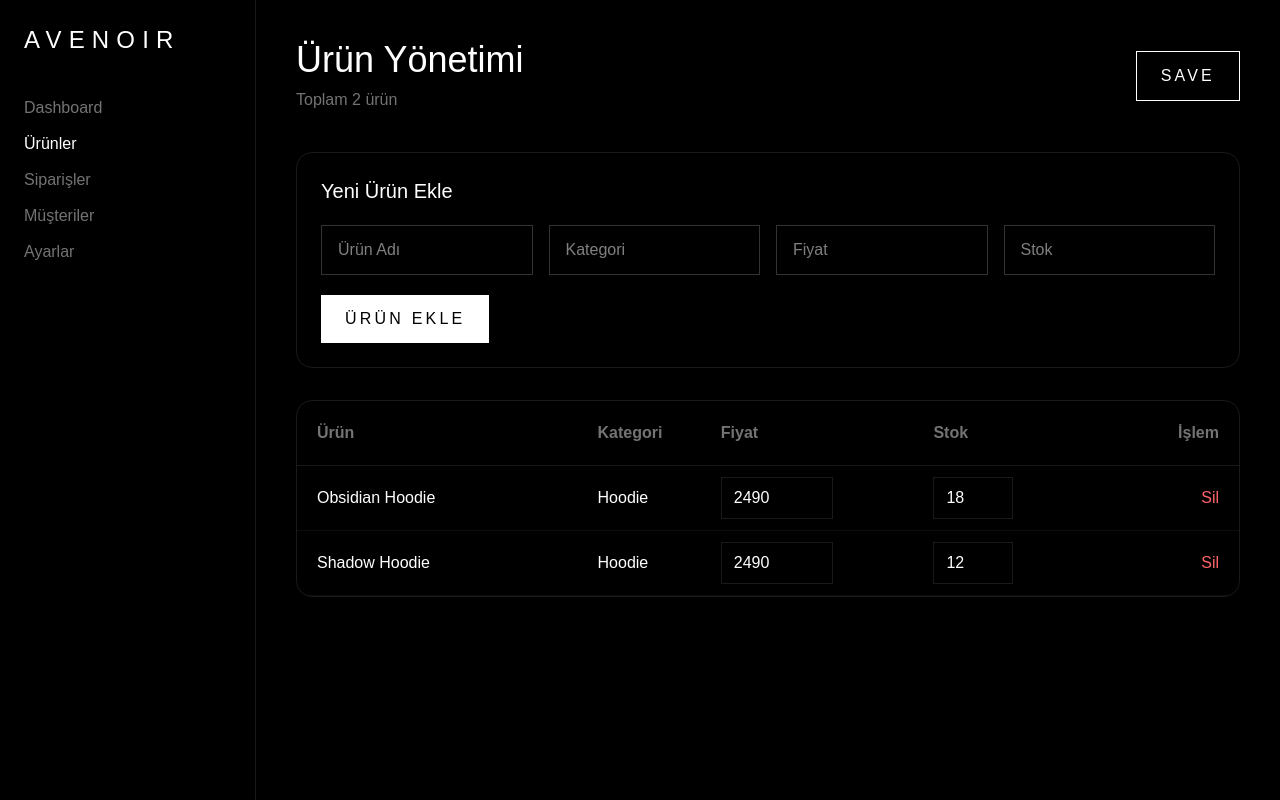
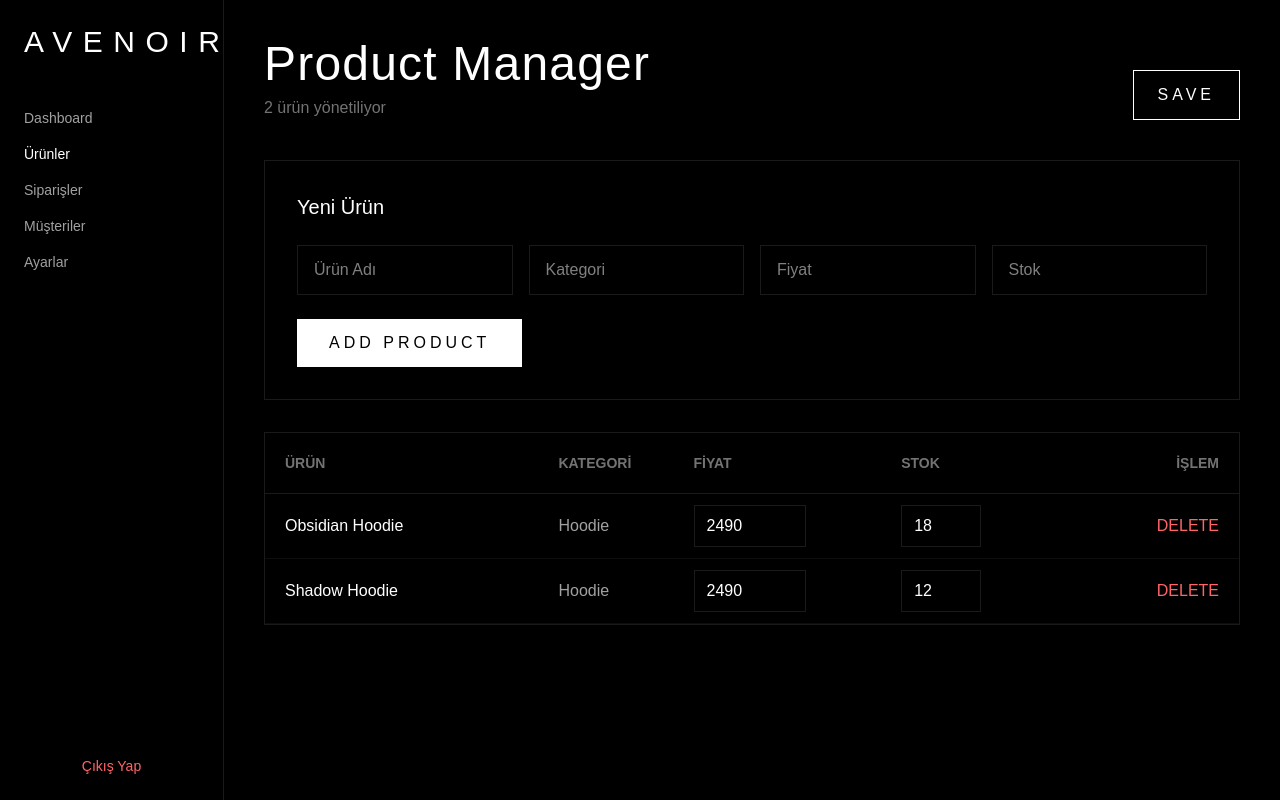
Before and after one commit to chacha1881q/avenoir, a Next.js app: page /admin/products in a window 1280 px wide. Built offline with nearby package versions, Linux system fonts and the light colour scheme.

Commit message:
Admin Panel Update

```diff
--- a/app/admin/products/page.tsx
+++ b/app/admin/products/page.tsx
@@ -77,55 +77,72 @@ export default function ProductsPage() {
   return (
     <div className="min-h-screen bg-black text-white flex">
       {/* Sidebar */}
-      <aside className="w-64 border-r border-white/10 p-6">
-        <h1 className="text-2xl tracking-[0.3em] mb-10">AVENOIR</h1>
+      <aside className="w-56 border-r border-white/10 p-6 flex flex-col">
+        <h1 className="text-3xl tracking-[0.35em] mb-12">AVENOIR</h1>
 
-        <nav className="space-y-3">
-          <Link href="/admin" className="block text-neutral-500 hover:text-white">
+        <nav className="space-y-4 text-sm">
+          <Link href="/admin" className="block text-neutral-400 hover:text-white">
             Dashboard
           </Link>
+
           <Link href="/admin/products" className="block text-white">
             Ürünler
           </Link>
-          <Link href="/admin/orders" className="block text-neutral-500 hover:text-white">
+
+          <Link href="/admin/orders" className="block text-neutral-400 hover:text-white">
             Siparişler
           </Link>
-          <Link href="/admin/customers" className="block text-neutral-500 hover:text-white">
+
+          <Link href="/admin/customers" className="block text-neutral-400 hover:text-white">
             Müşteriler
           </Link>
-          <Link href="/admin/settings" className="block text-neutral-500 hover:text-white">
+
+          <Link href="/admin/settings" className="block text-neutral-400 hover:text-white">
             Ayarlar
           </Link>
         </nav>
+
+        <button
+          onClick={() => {
+            localStorage.removeItem("admin");
+            location.href = "/admin/login";
+          }}
+          className="mt-auto text-red-400 text-sm hover:text-red-300"
+        >
+          Çıkış Yap
+        </button>
       </aside>
 
       {/* Main */}
       <main className="flex-1 p-10">
-        <div className="flex justify-between items-center mb-10">
+        <div className="flex items-end justify-between mb-10">
           <div>
-            <h2 className="text-4xl font-light">Ürün Yönetimi</h2>
+            <h2 className="text-5xl font-extralight tracking-wide">
+              Product Manager
+            </h2>
+
             <p className="text-neutral-500 mt-2">
-              Toplam {products.length} ürün
+              {products.length} ürün yönetiliyor
             </p>
           </div>
 
-          <button className="border border-white px-6 py-3 tracking-[0.2em] hover:bg-white hover:text-black transition">
+          <button className="border border-white px-6 py-3 tracking-[0.25em] hover:bg-white hover:text-black transition">
             SAVE
           </button>
         </div>
 
         {/* Add Product */}
-        <div className="border border-white/10 rounded-2xl p-6 mb-8">
-          <h3 className="text-xl mb-5">Yeni Ürün Ekle</h3>
+        <section className="border border-white/10 p-8 mb-8">
+          <h3 className="text-xl mb-6">Yeni Ürün</h3>
 
-          <div className="grid grid-cols-4 gap-4">
+          <div className="grid grid-cols-4 gap-4 mb-6">
             <input
               placeholder="Ürün Adı"
               value={newProduct.name}
               onChange={(e) =>
                 setNewProduct({ ...newProduct, name: e.target.value })
               }
-              className="bg-transparent border border-white/20 px-4 py-3 outline-none"
+              className="bg-transparent border border-white/10 px-4 py-3 outline-none focus:border-white"
             />
 
             <input
@@ -134,7 +151,7 @@ export default function ProductsPage() {
               onChange={(e) =>
                 setNewProduct({ ...newProduct, category: e.target.value })
               }
-              className="bg-transparent border border-white/20 px-4 py-3 outline-none"
+              className="bg-transparent border border-white/10 px-4 py-3 outline-none focus:border-white"
             />
 
             <input
@@ -144,7 +161,7 @@ export default function ProductsPage() {
               onChange={(e) =>
                 setNewProduct({ ...newProduct, price: e.target.value })
               }
-              className="bg-transparent border border-white/20 px-4 py-3 outline-none"
+              className="bg-transparent border border-white/10 px-4 py-3 outline-none focus:border-white"
             />
 
             <input
@@ -154,28 +171,28 @@ export default function ProductsPage() {
               onChange={(e) =>
                 setNewProduct({ ...newProduct, stock: e.target.value })
               }
-              className="bg-transparent border border-white/20 px-4 py-3 outline-none"
+              className="bg-transparent border border-white/10 px-4 py-3 outline-none focus:border-white"
             />
           </div>
 
           <button
             onClick={addProduct}
-            className="mt-5 bg-white text-black px-6 py-3 tracking-[0.2em]"
+            className="bg-white text-black px-8 py-3 tracking-[0.25em] hover:opacity-90"
           >
-            ÜRÜN EKLE
+            ADD PRODUCT
           </button>
-        </div>
+        </section>
 
-        {/* Product Table */}
-        <div className="border border-white/10 rounded-2xl overflow-hidden">
+        {/* Products */}
+        <section className="border border-white/10">
           <table className="w-full">
-            <thead className="border-b border-white/10 text-neutral-500">
+            <thead className="border-b border-white/10 text-neutral-500 text-sm">
               <tr>
-                <th className="text-left p-5">Ürün</th>
-                <th className="text-left">Kategori</th>
-                <th className="text-left">Fiyat</th>
-                <th className="text-left">Stok</th>
-                <th className="text-right p-5">İşlem</th>
+                <th className="text-left p-5">ÜRÜN</th>
+                <th className="text-left">KATEGORİ</th>
+                <th className="text-left">FİYAT</th>
+                <th className="text-left">STOK</th>
+                <th className="text-right p-5">İŞLEM</th>
               </tr>
             </thead>
 
@@ -183,11 +200,11 @@ export default function ProductsPage() {
               {products.map((product) => (
                 <tr
                   key={product.id}
-                  className="border-b border-white/5 hover:bg-white/5"
+                  className="border-b border-white/5 hover:bg-white/5 transition"
                 >
                   <td className="p-5">{product.name}</td>
 
-                  <td>{product.category}</td>
+                  <td className="text-neutral-400">{product.category}</td>
 
                   <td>
                     <input
@@ -196,7 +213,7 @@ export default function ProductsPage() {
                       onChange={(e) =>
                         updatePrice(product.id, Number(e.target.value))
                       }
-                      className="w-28 bg-transparent border border-white/10 px-3 py-2"
+                      className="w-28 bg-transparent border border-white/10 px-3 py-2 outline-none"
                     />
                   </td>
 
@@ -207,7 +224,7 @@ export default function ProductsPage() {
                       onChange={(e) =>
                         updateStock(product.id, Number(e.target.value))
                       }
-                      className="w-20 bg-transparent border border-white/10 px-3 py-2"
+                      className="w-20 bg-transparent border border-white/10 px-3 py-2 outline-none"
                     />
                   </td>
 
@@ -216,14 +233,14 @@ export default function ProductsPage() {
                       onClick={() => removeProduct(product.id)}
                       className="text-red-400 hover:text-red-300"
                     >
-                      Sil
+                      DELETE
                     </button>
                   </td>
                 </tr>
               ))}
             </tbody>
           </table>
-        </div>
+        </section>
       </main>
     </div>
   );
```
